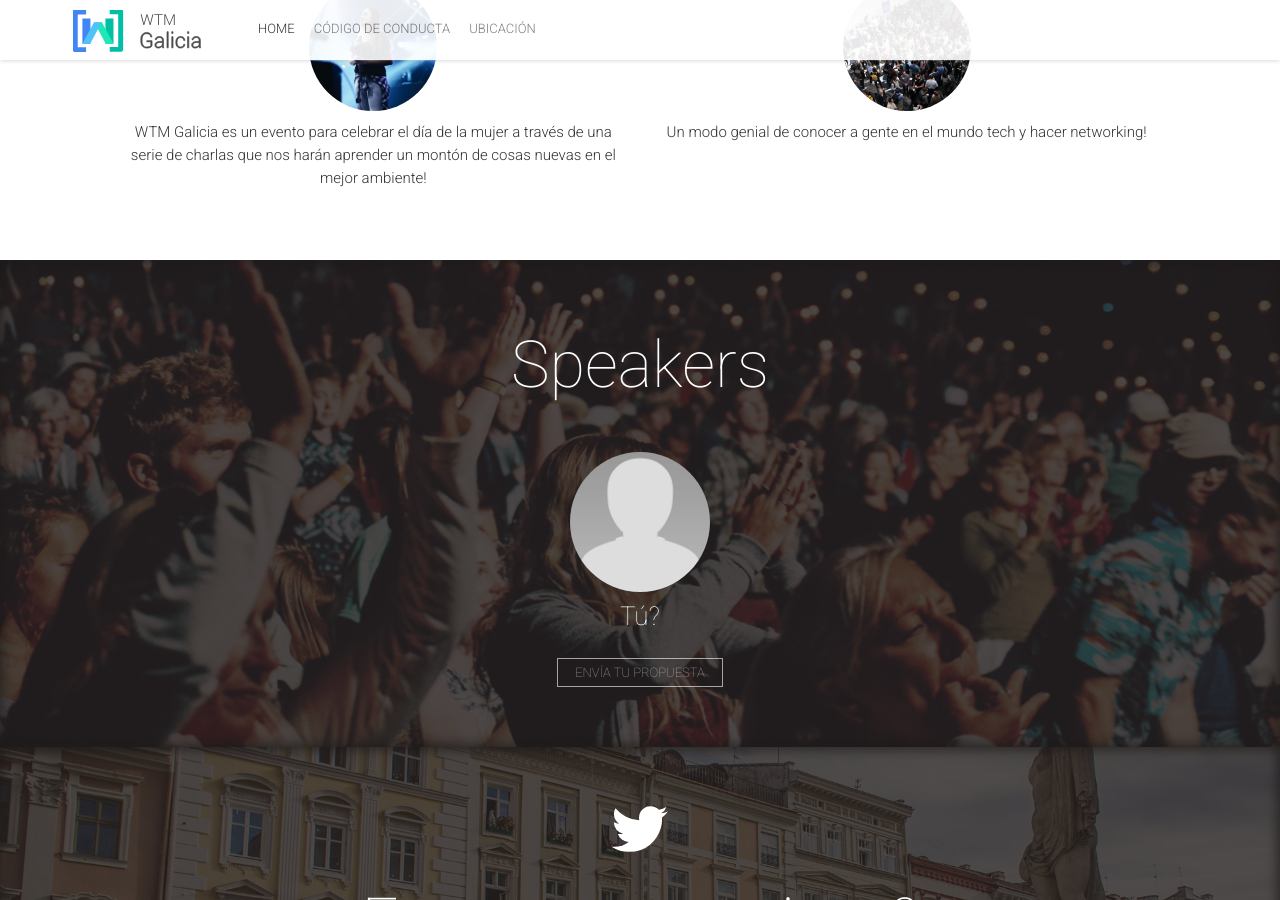
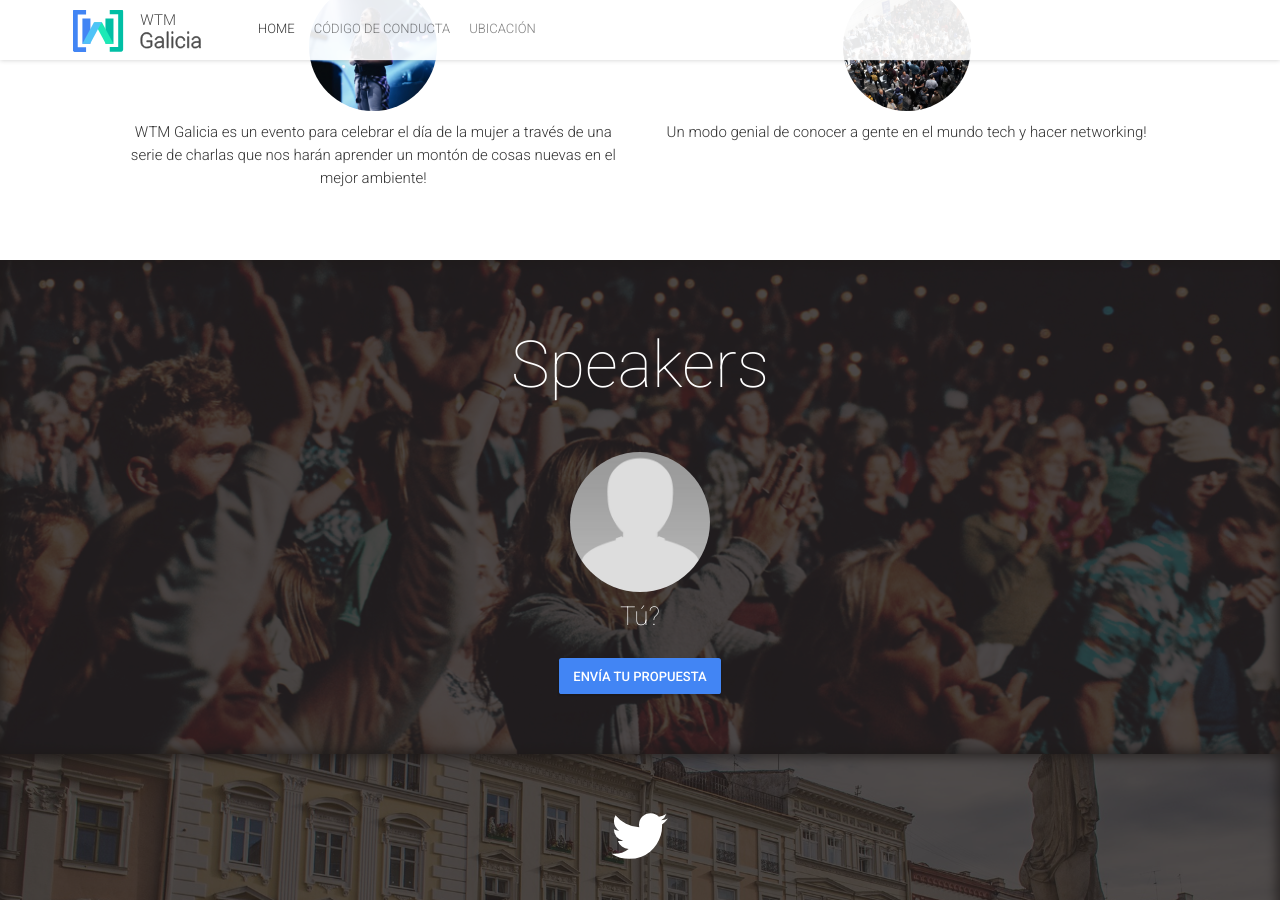
Before and after one commit to gdg-galicia/wtm-2020.gdggalicia.com, a Jekyll site: the page built from index.html, in a window 1280 px wide and 900 px high, scrolled down 1161 px. Built offline with Jekyll 4.4.1, drawn with Linux system fonts in a browser that asks for light colours; nearby versions of some CDN libraries; comment, search, counter and statistics services are not loaded.

Commit message:
Update C4P button style

```diff
--- a/_includes/rockstar-speakers.html
+++ b/_includes/rockstar-speakers.html
@@ -5,9 +5,7 @@
 		<div class="col-lg-10 col-lg-offset-1 rockstar-speakers-list">
 			<h3 id="rockstar-speaker-title">{{ site.rockstarSpeakersTitle }}</h3>
 			<div class="clearfix"></div>
-			<span class="bordered">
-				<a href="{{ site.rockstarSpeakersButtonLink }}" class="bottom-section-link waves-effect waves-button waves-light">{{ site.rockstarSpeakersButtonText }}</a>
-			</span>
+				<a href="{{ site.rockstarSpeakersButtonLink }}" class="btn btn-primary waves-effect waves-button waves-light waves-float">{{ site.rockstarSpeakersButtonText }}</a>
 		</div>
 	</div>
 </section>
```
